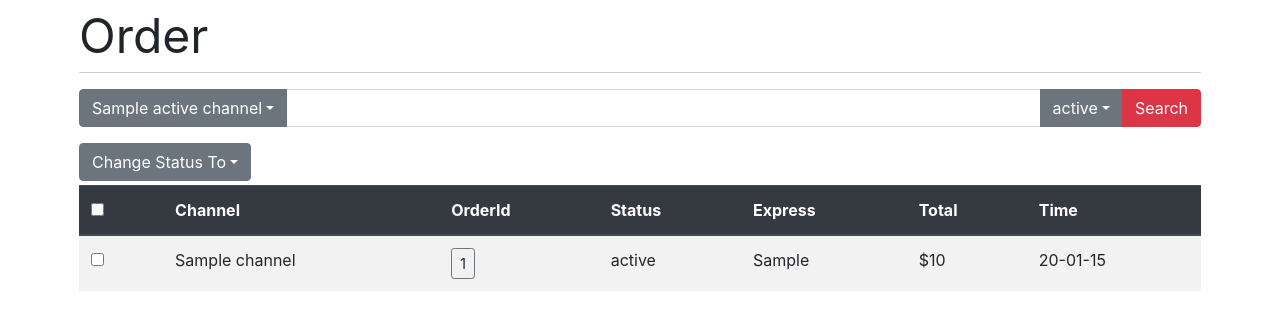
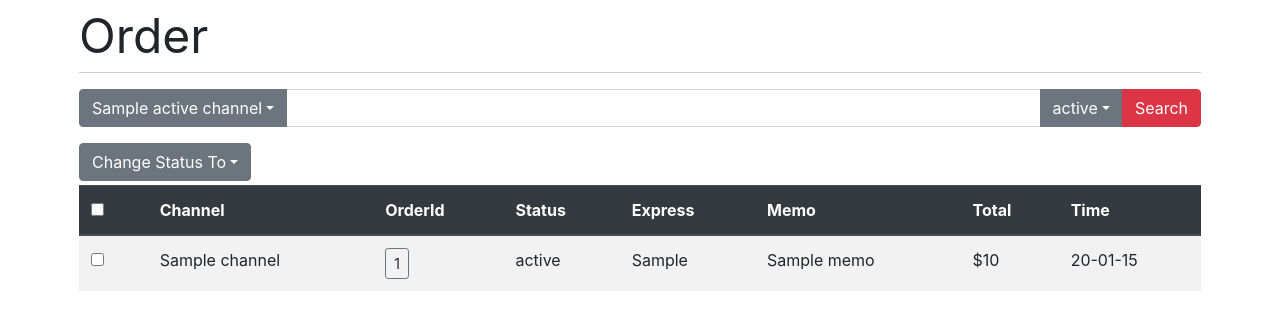
Before and after one commit to richard-ma/Gondwana, a Flask app: template Gondwana/templates/order/index.html in a window 1280 px wide. Shown: the part 56-386 px from the top of the page. Run offline with Flask 2, Linux system fonts and the light colour scheme; the template is opened without the code that fills it: most values are stand-ins (such as "Sample title", 1, 10 or a date in 2020); parts of the project's set-up code (start-up, migrations or seed data) failed here and were passed over; some libraries are stand-ins or nearby versions.

Commit message:
add order.memo to view

```diff
--- a/Gondwana/templates/order/index.html
+++ b/Gondwana/templates/order/index.html
@@ -73,6 +73,7 @@
                 <th>OrderId</th>
                 <th>Status</th>
                 <th>Express</th>
+                <th>Memo</th>
                 <th>Total</th>
                 <th>Time</th>
             </tr>
@@ -90,6 +91,7 @@
                 <td><a id="{{order.id}}" class="openOrderDetailBtn btn btn-sm btn-outline-secondary" data-toogle="tooltip" data-palcement="bottom" title="Click to show order detials">{{ order.order_id }}</a></td>
                 <td>{{ order.status|order_status_2_name }}</td>
                 <td>{{ order.shipping_method }}</td>
+                <td>{{ order.memo }}</td>
                 <td>${{ order.total }}</td>
                 <td>{{ order.timestamp | format_datetime('yyyy-mm-dd') }}</td>
             </tr>
```
